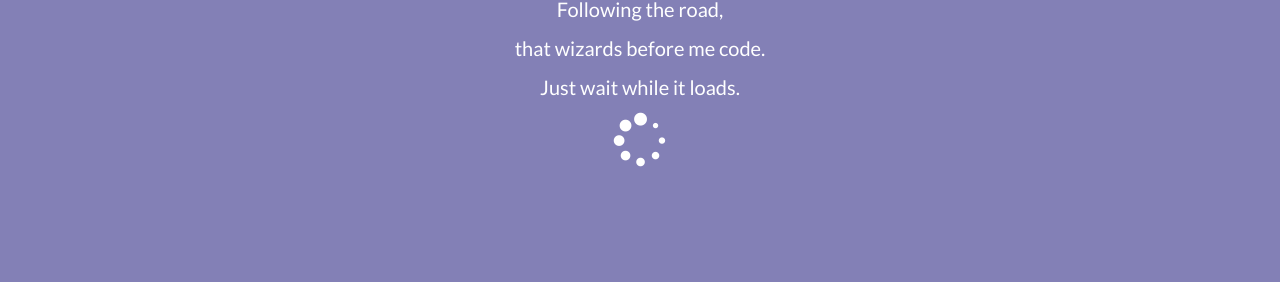
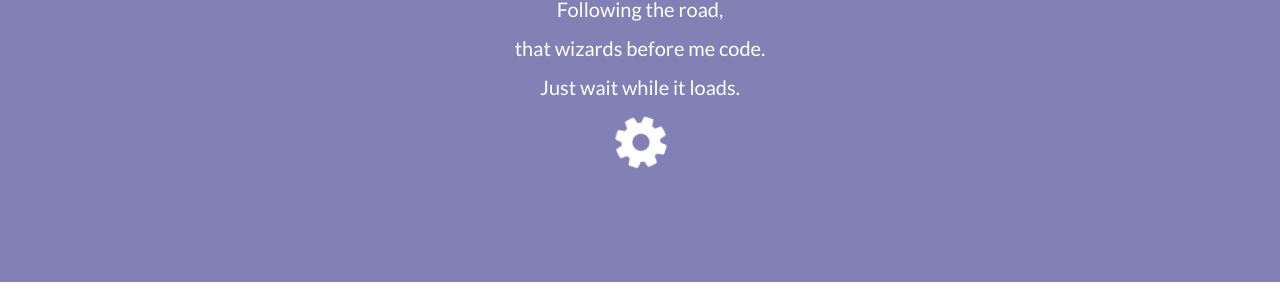
Before and after one commit to foopod/swiftpoetry, a Jekyll site: the page built from _poems/a-tale-of-code.md, in a window 1280 px wide. Shown: the part 155-457 px from the top of the page. Built offline with Jekyll 4.4.1, drawn with Linux system fonts in a browser that asks for light colours.

Commit message:
Update a-tale-of-code.md

```diff
--- a/_poems/a-tale-of-code.md
+++ b/_poems/a-tale-of-code.md
@@ -11,4 +11,4 @@ that wizards before me code.
 
 Just wait while it loads.
 
-<p><i class="fa fa-spinner fa-pulse fa-3x fa-fw"></i></p>
+<p><i class="fa fa-cog fa-spin fa-3x fa-fw"></i></p>
```
